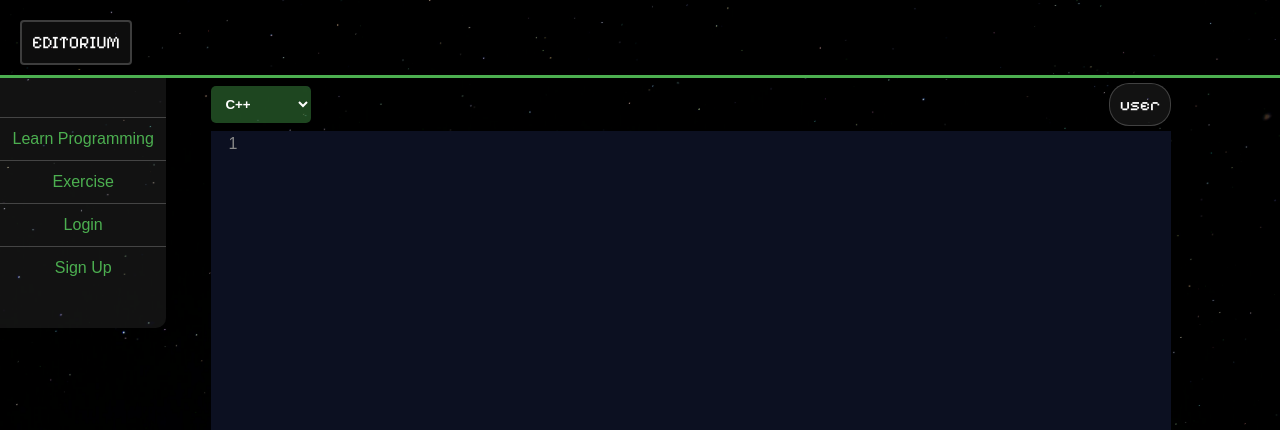
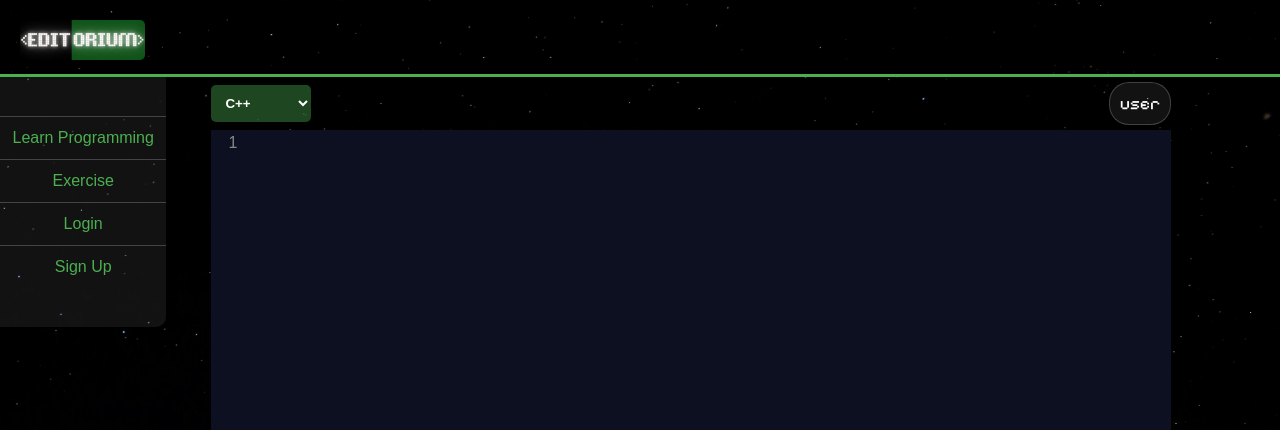
Before and after one commit to Gunaj0517/Code-Editor, a PHP site: page /IDE.html in a window 1280 px wide. Shown: the top 430 px of the page. Run offline with PHP 8.4, Linux system fonts and the light colour scheme.

Commit message:
FINAL CHANGES

```diff
--- a/IDE.css
+++ b/IDE.css
@@ -25,22 +25,6 @@ body {
     gap:20px;
     padding: 10px 20px;
     padding-top: 20px;
-}
-
-.titleBar a {
-    color: rgb(255, 255, 255);
-    text-decoration: none;
-    font-size: 1.1em;
-    font-family: "Pixelify Sans", system-ui;
-    background-color: rgba(255, 255, 255, 0.05);
-    border: 2px solid rgba(255, 255, 255, 0.2);
-    border-radius: 4px;
-    padding: 10px;
-    transition: box-shadow 0.2s ease;
-}
-
-.titleBar a:hover {
-    background-color: rgba(255, 255, 255, 0.2);
 }
 
 .navBar {
@@ -159,6 +143,6 @@ select:hover, select:focus {
 }
 
 .cm-matchhighlight {
-    background-color: #FFFF00;
+    background-color: rgba(255, 255, 255, 0.15);
     color: black;
 }
--- a/IDE.html
+++ b/IDE.html
@@ -21,7 +21,7 @@
 <body>
     <header>
         <div class="titleBar">
-            <a href="IDE.html">EDITORIUM</a>
+            <a href="IDE.html"><img src="WhatsApp Image 2024-11-28 at 17.17.19_57c88a81.jpg" alt="" width="125" height="40" style="border-radius: 5px;"></a>
             <!-- <a href="#myProject">MY PROJECTS</a> -->
         </div>
     </header>
--- a/exerciseQuestion.html
+++ b/exerciseQuestion.html
@@ -9,6 +9,12 @@
 </head>
 
 <body>
+    <header>
+        <div class="titleBar">
+            <a href="IDE.html"><img src="WhatsApp Image 2024-11-28 at 17.17.19_57c88a81.jpg" alt="" width="125"
+                    height="40" style="border-radius: 5px;"></a>
+        </div>
+    </header>
     <div class="container">
         <h2>PRACTICE QUESTIONS</h2>
         <div class="question-card">
```
Also changed, not shown: Tutorial.html (+16 -0 lines), exerciseQuestion.css (+13 -0 lines), WhatsApp Image 2024-11-28 at 17.17.19_57c88a81.jpg (added).
